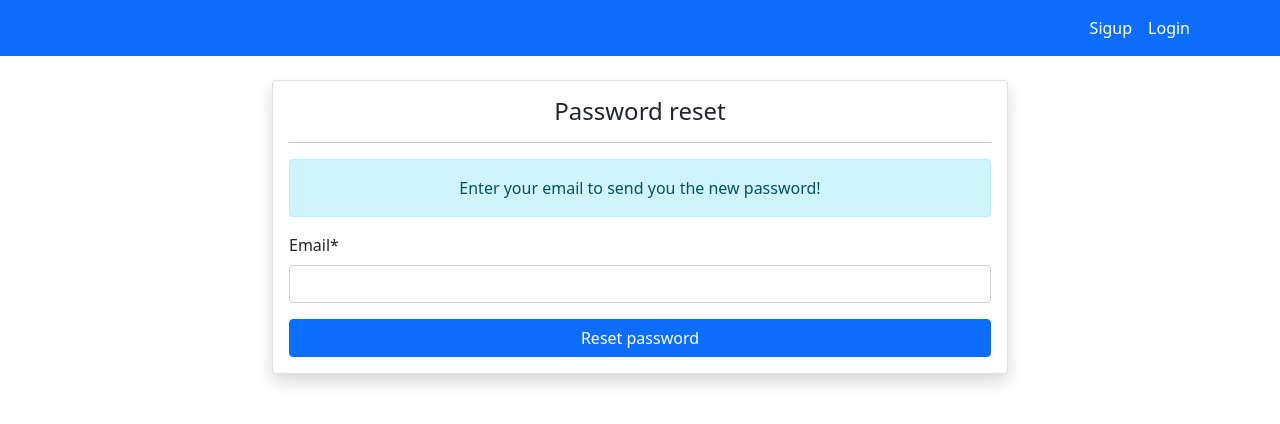
After one commit to SaberHardy/postsubscribers, a Django app: page /password_reset/ in a window 1280 px wide. The commit adds this page. Shown: the top 424 px of the page. Run offline with Django 4.2, Linux system fonts and the light colour scheme; some libraries are stand-ins or nearby versions.

Commit message:
reset password for the user

```diff
--- a/blog/views.py
+++ b/blog/views.py
@@ -2,8 +2,10 @@ from django.shortcuts import render, redirect
 
 from blog.models import Post
 from .forms import PostModelForm, PostUpdateForm, CommentForm
+from django.contrib.auth.decorators import login_required
 
 
+@login_required
 def home(request):
     posts = Post.objects.all()
     if request.method == "POST":
@@ -23,6 +25,7 @@ def home(request):
     return render(request, 'blog/index.html', context=context)
 
 
+@login_required
 def post_detail(request, pk):
     post = Post.objects.get(id=pk)
     if request.method == 'POST':
@@ -42,6 +45,7 @@ def post_detail(request, pk):
     return render(request, 'blog/post_detail.html', context)
 
 
+@login_required
 def post_edit(request, pk):
     post = Post.objects.get(id=pk)
     if request.method == "POST":
@@ -58,6 +62,7 @@ def post_edit(request, pk):
     return render(request, 'blog/post_edit.html', context)
 
 
+@login_required
 def delete_post(request, pk):
     post = Post.objects.get(id=pk)
     if request.method == "POST":
--- a/templates/users/login.html
+++ b/templates/users/login.html
@@ -17,7 +17,7 @@
                             </form>
                             <hr>
                             <div class="text-center my-3">
-                                <a href="#">Forget password!</a>
+                                <a href="{% url 'password_reset' %}">Forget password!</a>
                             </div>
                             <div class="text-center my-3">
                                 <a class="btn btn-success" href="{% url 'signup' %}">Create an account</a>
--- /dev/null
+++ b/templates/users/password_reset.html
@@ -0,0 +1,25 @@
+{% extends 'partials/base.html' %}
+{% load crispy_forms_tags %}
+{% block title %}Password reset{% endblock %}
+{% block content %}
+        <div class="container">
+            <div class="row mt-5 pt-3">
+                <div class="col-md-8 offset-md-2">
+                    <div class="card my-3 shadow">
+                        <div class="card-body">
+                            <h4 class="text-center">Password reset</h4>
+                            <hr>
+                            <div class="alert alert-info text-center">
+                                Enter your email to send you the new password!
+                            </div>
+                            <form method="POST">
+                                {% csrf_token %}
+                                {{ form|crispy }}
+                                <input class="btn btn-primary btn-block" type="submit" value="Reset password">
+                            </form>
+                        </div>
+                    </div>
+                </div>
+            </div>
+        </div>
+{% endblock %}
--- a/users/urls.py
+++ b/users/urls.py
@@ -2,9 +2,25 @@ from django.contrib import admin
 from django.urls import path, include
 from . import views
 from django.contrib.auth import views as auth_view
+
 urlpatterns = [
     path('sigup/', views.signup, name='signup'),
     path('profile/', views.profile, name='profile'),
     path('login/', auth_view.LoginView.as_view(template_name='users/login.html'), name='login'),
     path('logout/', auth_view.LogoutView.as_view(template_name='users/logout.html'), name='logout'),
+    path('password_reset/', auth_view.PasswordResetView.as_view(
+        template_name='users/password_reset.html'),
+         name='password_reset'),
+
+    path('password_reset_done/', auth_view.PasswordResetDoneView.as_view(
+        template_name='users/password_reset_done.html'),
+         name='password_reset_done'),
+
+    path('password_reset_confirm/<uidb64>/<token>/', auth_view.PasswordResetConfirmView.as_view(
+        template_name='users/password_reset_confirm.html'),
+         name='password_reset_confirm'),
+
+    path('password_reset_complete/', auth_view.PasswordResetCompleteView.as_view(
+        template_name='users/password_reset_complete.html'),
+         name='password_reset_complete'),
 ]
--- a/users/views.py
+++ b/users/views.py
@@ -20,6 +20,7 @@ def signup(request):
     return render(request, 'users/signup.html', context=context)
 
 
+@login_required
 def profile(request):
     if request.method == 'POST':
         u_form = UserUpdateForm(request.POST or None, instance=request.user)
```
Also changed, not shown: templates/users/password_reset_complete.html (added, +21 -0 lines), templates/users/password_reset_confirm.html (added, +23 -0 lines), templates/users/password_reset_done.html (added, +20 -0 lines).
